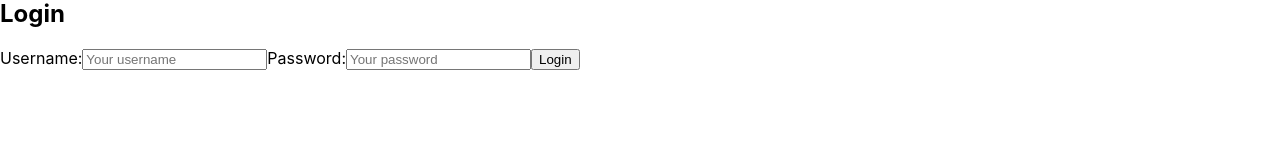
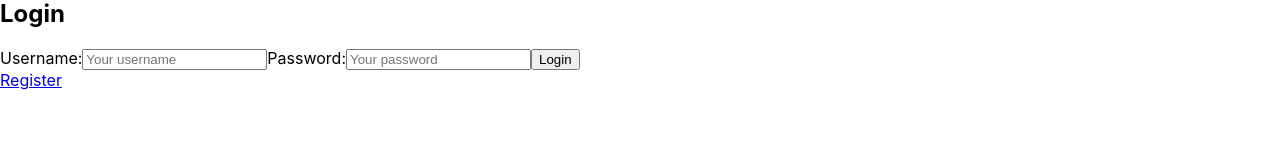
Before and after one commit to FlorBergesio/notekeeper-frontend, a React (Create React App) app: page / in a window 1280 px wide. Shown: the part 121-281 px from the top of the page. Built offline with nearby package versions, Linux system fonts and the light colour scheme.

Commit message:
Started working with routes

```diff
--- a/src/components/App.js
+++ b/src/components/App.js
@@ -1,8 +1,11 @@
 import { useContext } from 'react';
 import { UserContext } from '../context/UserContext';
+import { BrowserRouter, Route, Switch } from 'react-router-dom';
 import './App.css';
 import Login from './login';
 import NotebookCollection from './notebook-collection';
+import Register from './register';
+
 
 const App = () => {
   const { user } = useContext( UserContext );
@@ -12,12 +15,19 @@ const App = () => {
       <header className="App-header">
         <h1>Notekeeper</h1>
       </header>
-
-      { ( user.name === null )
-        ? <Login />
-        : <NotebookCollection />
-      }
-
+      <BrowserRouter>
+        <Switch>
+          <Route exact path="/register">
+            <Register />
+          </Route>
+          <Route exact path="/">
+            { ( user.name === null )
+              ? <Login />
+              : <NotebookCollection />
+            }
+          </Route>
+        </Switch>
+      </BrowserRouter>
     </div>
   );
 };
--- a/src/components/login/index.js
+++ b/src/components/login/index.js
@@ -91,6 +91,8 @@ const Login = () => {
       { error &&
         <p>{ error }</p>
       }
+
+      <a href="/register">Register</a>
     </div>
   );
 }
```
